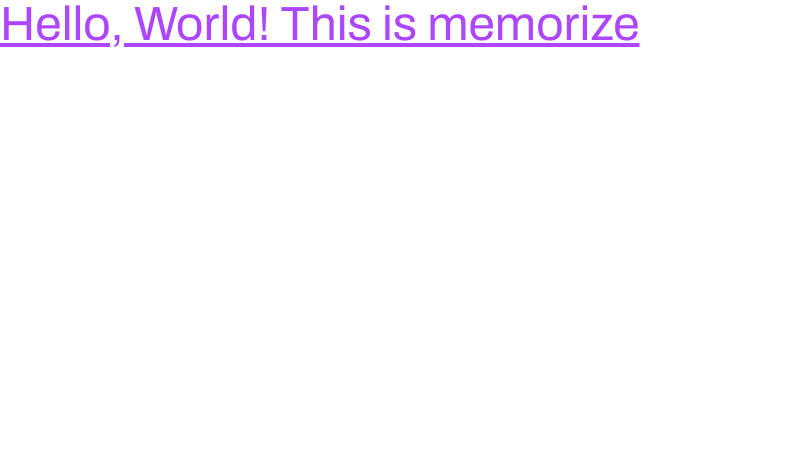
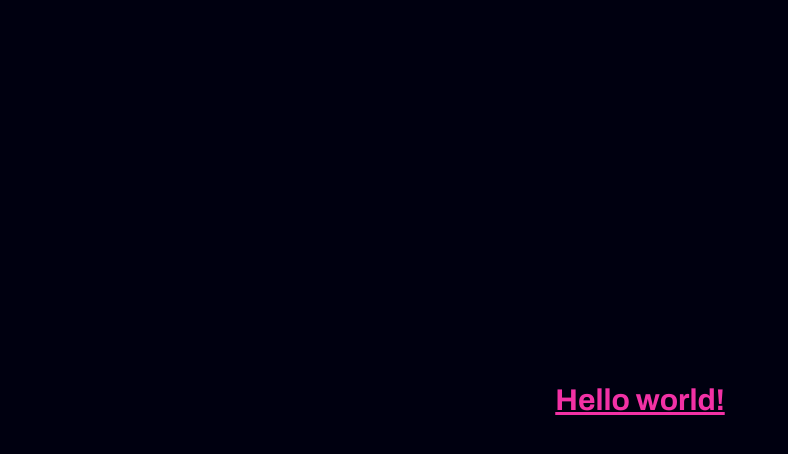
Before and after one commit to wilsonfaustino/memorize, a React (Vite) app: page / in a window 1280 px wide. Shown: the top 454 px of the page, without its empty margins (0-788 px from the left). Built offline with nearby package versions, Linux system fonts and the light colour scheme.

Commit message:
refactor: restructure App component layout and update heading style

```diff
--- a/src/App.tsx
+++ b/src/App.tsx
@@ -1,5 +1,9 @@
 function App() {
-  return <h1 className="text-5xl text-purple-500 underline">Hello, World! This is memorize</h1>
+  return (
+    <div className="flex min-h-screen items-center justify-center bg-blue-200">
+      <h1 className="font-bold text-3xl text-pink underline">Hello world!</h1>
+    </div>
+  )
 }
 
 export default App
```
